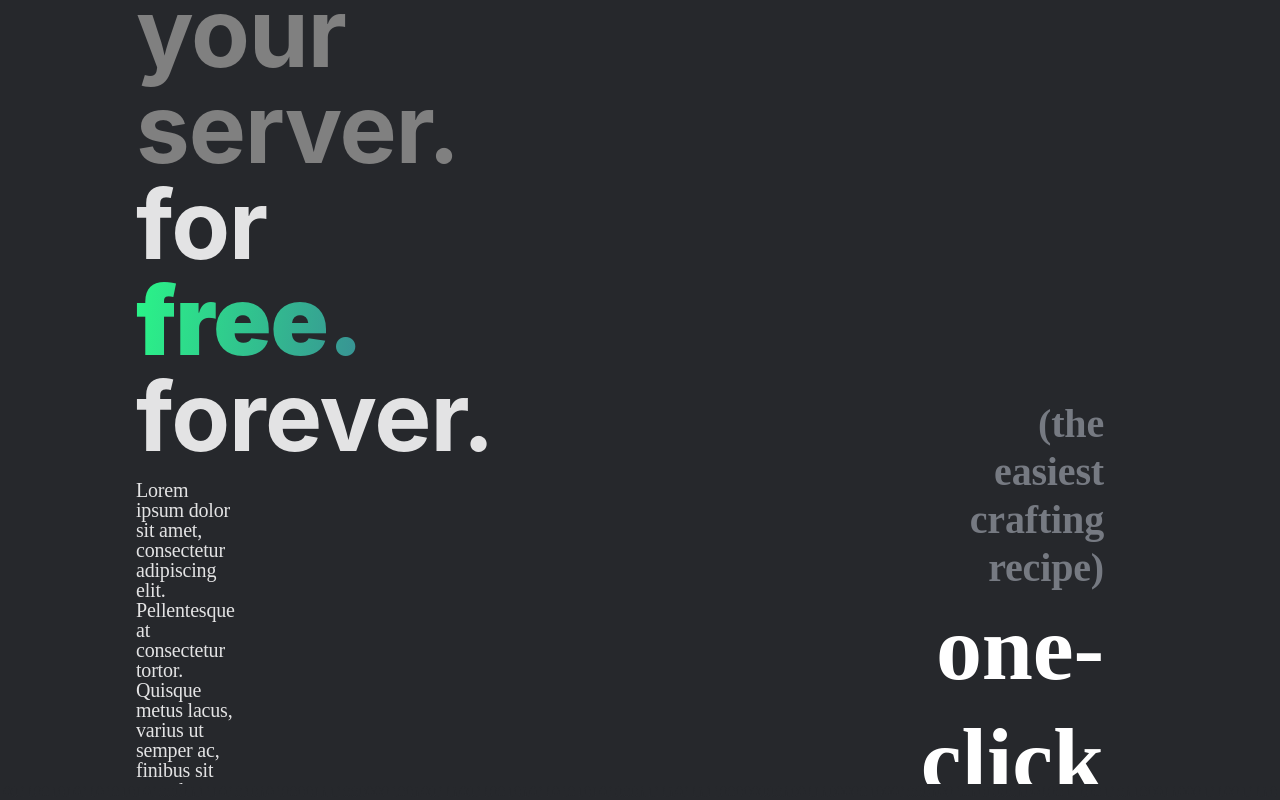
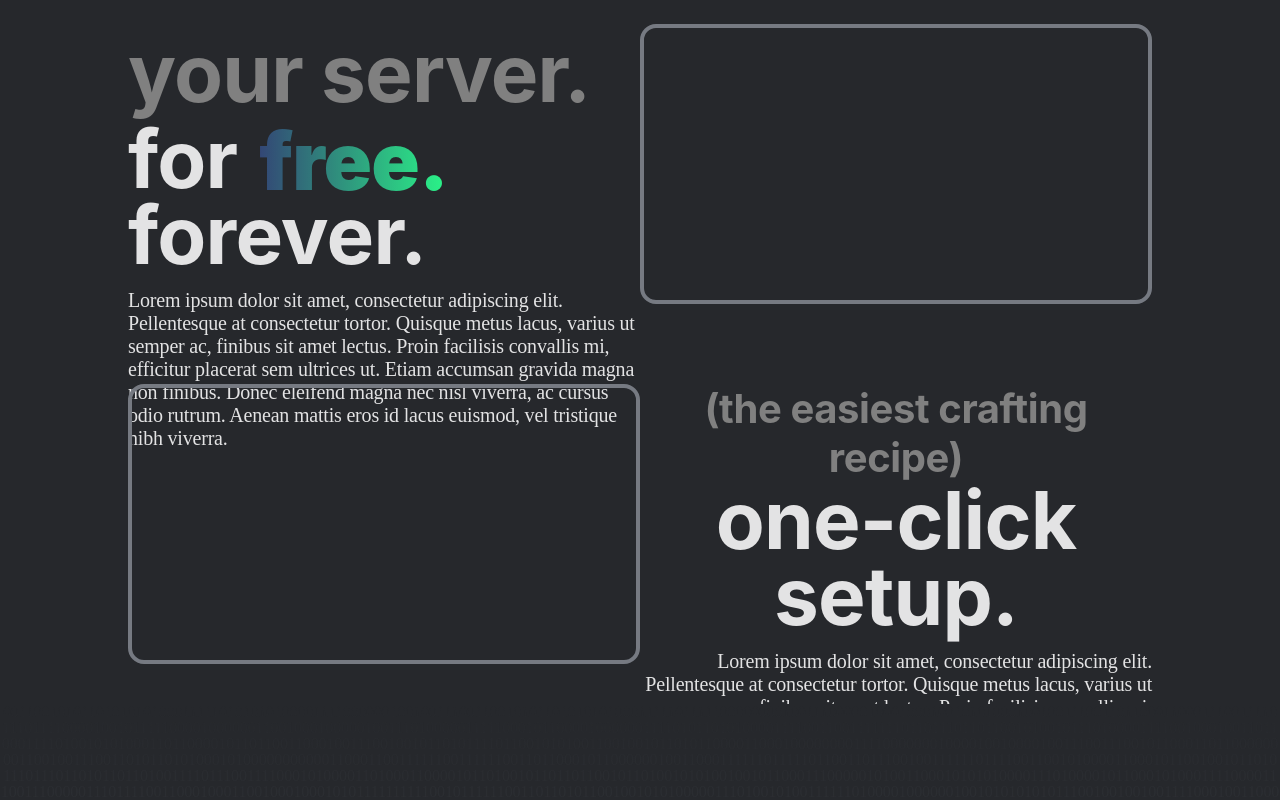
Before and after one commit to Lodestone-Team/frontend, a React (Create React App) app: page / in a window 1280 px wide. Shown: the part 1480-2280 px from the top of the page. Built offline with nearby package versions, Linux system fonts and the light colour scheme.

Commit message:
code refactor, ~20% reduction. footer finished.

```diff
--- a/src/App.css
+++ b/src/App.css
@@ -36,19 +36,31 @@
   background-clip: unset; /* here to avoid warnings */
 	-webkit-background-clip: text;
 	-webkit-text-fill-color: transparent;
-  background-color: var(--std-gradient);
+  background-image: var(--std-gradient);
   width: fit-content;
   font-weight: 900;
+  font-size: 500%;
+  line-height: 100%;
+  letter-spacing: -0.01em;
+  height: 100%;
+
 }
 
 .Header-White {
   color: #E3E3E4;
   width: fit-content;
+  font-size: 500%;
+  line-height: 95%;
+  font-weight: 700;
+  letter-spacing: -0.01em;
 }
 
 .Header-Grey {
   color: grey;
   width: fit-content;
+  font-size: 500%;
+  font-weight: 700;
+  letter-spacing: -0.01em;
 }
 
 .Section-Default {
@@ -58,8 +70,12 @@
 }
 
 .Text-Paragraph {
+  text-align: left;
   color: #E3E3E4;
   font-family: 'Satoshi';
+  font-weight: 500;
+  font-size: 1.25rem;
+  letter-spacing: -0.01em;
 }
 
 .Bar-Container {
@@ -277,94 +293,69 @@
 }
 
 #About-section {
-  height: 60vh;
+  height: 100vh;
 }
 
-.App-about-container {
-  display: flex;
-  flex-direction: column;
-  align-items: flex-start;
-  padding: 5rem 1rem 1rem 1rem;
-  margin-left: 15vh;
-  margin-right: 65rem;
-  text-align: left;
+#App-about-grid {
+  display: grid;
+  grid-template-columns: 10vw 40vw 40vw 10vw;
+  grid-template-rows: 5vh 35vh 35vh 10vh;
+  row-gap: 10vh;
 }
 
-.App-about-title-container {
-  margin-bottom: 2vh;
-  font-weight: 700;
-  font-size: 6rem;
-  letter-spacing: -0.01em;
-  display: flex;
-  flex-wrap: wrap;
-  line-height: 100%;
+#App-about-container {
+  grid-column: 2;
+  grid-row: 2;
 }
 
-#about-wh {
-  flex-basis: 27%;
+#About-grad-free-container {
+  position: relative;
 }
 
-
-
-.App-about-title-gradient {
-	background: linear-gradient(98.23deg, #2af588 0%, #405a9b 154.02%);
-  background-clip: unset;
-	-webkit-background-clip: text;
-	-webkit-text-fill-color: transparent;
-
-  font-weight: 900;
-  flex-basis: 40%;
+#About-grad-free {
+  font-size: 100%;
+  position: absolute;
+  left: 120%;
+  top: 0%;
 }
 
-.App-about-title-text {
-  font-family: 'Satoshi';
-  font-weight: 500;
-  font-size: 1.25rem;
-  line-height: 100%;
+#About-para {
+  margin-top: 2vh;
+}
 
-  letter-spacing: -0.01em;
+#About-img-1 {
+  grid-column: 3;
+  grid-row: 2;
+}
 
-  color: #E3E3E4;
+#About-img-2 {
+  grid-column: 2;
+  grid-row: 3;
+}
+
+#App-ss-container {
+  grid-column: 3;
+  grid-row: 3;
+  position: relative;
+}
+
+#SS-header-grey {
+  font-size: 2.5rem;
+  margin-right: 0%;
+  margin-left: auto;
+}
+
+#SS-header-white {
+  margin-right: 0%;
+  margin-left: auto;
+}
+
+#SS-text-para {
+  text-align: right;
+  margin-top: 2vh;
 }
 /* ---------------------------------------------------------------- */
-.App-simple-setup {
-  background: var(--dark-background);
-  font-family: 'Satoshi';
-  height: 25rem;
-}
-
-.App-simple-setup-container {
-  display: flex;
-  flex-direction: column;
-  align-items: flex-end;
-  text-align: right;
-  padding: 1rem 1rem 1rem 1rem;
-  margin-left: 65rem;
-  margin-right: 10rem;
-  letter-spacing: -0.01em;
-}
-
-.App-simple-setup-superscript {
-  color: #767A82;
-  font-weight: 700;
-  font-size: 2.5rem;
-  line-height: 120%;
-}
-
-.App-simple-setup-title {
-  color: white;
-  font-weight: 700;
-  font-size: 5.75rem;
-  line-height: 7rem;
-}
-
-.App-simple-setup-text {
-  color: #E3E3E4;
-  font-weight: 500;
-  font-size: 1.25rem;
-  line-height: 100%;
-}
-
+/* Security section is beyond repair. will replace with a svg sometime */
 /*security section wrapper*/
 .App-security {
   background: var(--dark-background);
@@ -475,6 +466,8 @@
   width: 74vw; /* 75% of the width of the veiwer */
 }
 
+/* ---------------------------------------------------------------- */
+
 /* code for app control section here
 .App-control {
   background: var(--dark-background);
@@ -490,49 +483,23 @@
 
 /* code for app tools section here */
 
-.App-tools {
-  background: var(--dark-background);
-  height: 110rem;
-  width: 100%;
-  position: relative;
+#Tools-section {
+  height: 100rem;
 }
 
-.App-tools-title-one {
-  font-family: sans-serif;
-	background: linear-gradient(98.23deg, #2af588 0%, #405a9b 154.02%);
-  font-weight: 900;
-  font-size: 6rem;
-
-  /* gives us nice text */
-  background-clip: unset;
-	-webkit-background-clip: text;
-	-webkit-text-fill-color: transparent;
-
-  width: fit-content;
+#Tools-title-grad {
   position: absolute;
-  top: 5vh;
+  top: 0vh;
   left: 10vw;
 }
 
-/* doing it this way because lazy. fix when refactor code */
-.App-tools-title-two {
-  font-family: sans-serif;
-	background: white;
-  font-weight: 900;
-  font-size: 6rem;
-
-  /* gives us nice text */
-  background-clip: unset;
-	-webkit-background-clip: text;
-	-webkit-text-fill-color: transparent;
-
-  width: fit-content;
+#Tools-title-white {
   position: absolute;
-  top: 15vh;
+  top: 10vh;
   left: 10vw;
 }
 
-.App-control-text-wrapper {
+#Control-text-wrapper {
   /* grid things */
   display: grid;
     /* left and right margins are total 20% vw => 80% left for columns */
@@ -544,39 +511,31 @@
   position: absolute;
   width: 100%;
   top: 35vh;
-
-
-  /* font */
-  font-style: 'Satoshi';
-  color: white;
-  font-weight: 500;
-  font-size: 1.125rem;
-  line-height: 2rem;
 }
 
 /* columns 1 and 6 are not meant to be used. */
 /* here is just demonstrating grid functionality, make actual decisions time of */
-.App-control-text-one {
+#Control-text-one {
   grid-column: 2;
   grid-row: 1;
 }
 
-.App-control-text-two {
+#Control-text-two {
   grid-column: 2 / 4;
   grid-row: 2;
 }
 
-.App-control-text-three {
+#Control-text-three {
   grid-column: 2 / 4;
   grid-row: 3;
 }
 
-.App-control-text-four {
+#Control-text-four {
   grid-column: 2 / 6;
   grid-row: 4;
 }
 
-.App-control-text-five {
+#Control-text-five {
   grid-column: 2;
   grid-row: 5;
 }
@@ -585,63 +544,62 @@
   grid-column: 4 / 6;
   grid-row: 1 / 6;
 }
-.App-control-image-box {
+
+#Control-sticky-img {
+  position: sticky;
   top: 0;
-  position: sticky;
-  border: 0.5vmin solid rgb(85, 79, 78);
-  border-radius: 2vmin;
   width: 40vw;
   height: 30vh;
 }
 
+/* ---------------------------------------------------------------- */
 
-.App-footer {
-  background: var(--dark-background);
+#Footer {
   height: 60rem;
-  width: 100%;
-  position: relative;
-
 }
 
-/* doing it this way because lazy. fix when refactor code */
-.App-footer-title {
-  font-family: sans-serif;
-	background: white;
-  font-weight: 900;
-  font-size: 6rem;
+#Footer-title {
+  position: absolute;
+  text-align: left;
+  font-size: 800%;
+  top: 15vh;
+  left: 10vw;
+  width: 50vw;
+}
 
-  /* gives us nice text */
-  background-clip: unset;
-	-webkit-background-clip: text;
-	-webkit-text-fill-color: transparent;
-
-  text-align: left;
-  width: 40vw;
+.Footer-Links {
   position: absolute;
-  top: 15vh;
+  text-decoration: none;
+  font-size: 1.5rem;
   left: 10vw;
 }
 
-.App-footer-download {
-
+#Footer-download {
+  bottom: 45vh;
+  left: 20vw;
 }
 
-.App-footer-github {
-
+#Footer-github {
+  bottom: 22vh;
 }
 
-.App-footer-wwu {
-
+#Footer-wwu {
+  bottom: 25vh;
 }
 
-.App-footer-about-us { /*more like amongus */
-
+#Footer-about-us { /*more like amongus */
+  bottom: 28vh;
 }
 
-.App-footer-cc {
-
+#Footer-cc {
+  bottom: 5vh;
+  font-size: 0.8rem;
 }
 
-.App-footer-image {
-
+#Footer-image {
+  position: absolute;
+  bottom: 5vh;
+  right: 10vh;
+  width: 50vw;
+  height: 50vh;
 }
--- a/src/App.tsx
+++ b/src/App.tsx
@@ -55,41 +55,41 @@ const App: React.FunctionComponent = () => {
       </div>
         {/* code above unfactored */}
       <div className="Section-Default" id="About-section">
-        <div className="App-about-container">
-          <div className="App-about-title-container">
+        <div id="App-about-grid">
+          <div id="App-about-container">
             <div className="Header-Grey">
               your server.
             </div>
-            <div className="Header-White" id="about-wh">
+            <div className="Header-White" id="About-grad-free-container">
               for
-            </div>
-            <div className="App-about-title-gradient">
-              free.
+              <div className="Header-Gradient" id="About-grad-free">
+                free.
+              </div>
             </div>
             <div className="Header-White">
               forever.
             </div>
-          </div>
-          <div className="App-about-title-text">
+            <div className="Text-Paragraph" id="About-para">
               Lorem ipsum dolor sit amet, consectetur adipiscing elit. Pellentesque at consectetur tortor. Quisque metus lacus, varius ut semper ac, finibus sit amet lectus. Proin facilisis convallis mi, efficitur placerat sem ultrices ut. Etiam accumsan gravida magna non finibus. Donec eleifend magna nec nisl viverra, ac cursus odio rutrum. Aenean mattis eros id lacus euismod, vel tristique nibh viverra.
             </div>
           </div>
-        <div className="App-about-img"></div>
-      </div>
 
-      <div className="App-simple-setup">
-        <div className="App-simple-setup-container">
-          <div className="App-simple-setup-superscript">
-            (the easiest crafting recipe)
+          <div id="App-ss-container">
+            <div className="Header-Grey" id="SS-header-grey">
+              (the easiest crafting recipe)
+            </div>
+            <div className="Header-White" id="SS-header-white">
+              one-click setup.
+            </div>
+            <div className="Text-Paragraph" id="SS-text-para">
+            Lorem ipsum dolor sit amet, consectetur adipiscing elit. Pellentesque at consectetur tortor. Quisque metus lacus, varius ut semper ac, finibus sit amet lectus. Proin facilisis convallis mi, efficitur placerat sem ultrices ut. Etiam accumsan gravida magna non finibus. Donec eleifend magna nec nisl viverra, ac cursus odio rutrum. Aenean mattis eros id lacus euismod, vel tristique nibh viverra.
+            </div>
           </div>
-          <div className="App-simple-setup-title">
-            one-click setup.
-          </div>
-          <div className="App-simple-setup-text">
-            Lorem ipsum dolor sit amet, consectetur adipiscing elit. Pellentesque at consectetur tortor. Quisque metus lacus, varius ut semper ac, finibus sit amet lectus. Proin facilisis convallis mi, efficitur placerat sem ultrices ut. Etiam accumsan gravida magna non finibus. Donec eleifend magna nec nisl viverra, ac cursus odio rutrum. Aenean mattis eros id lacus euismod, vel tristique nibh viverra.
-          </div>
+
+          <div className="Image-Box" id="About-img-1"></div>
+          <div className="Image-Box" id="About-img-2"></div>
         </div>
-      </div>
+    </div>
 
       <div className="App-security">
         <div className="App-security-binary">
@@ -118,61 +118,59 @@ const App: React.FunctionComponent = () => {
       <div className="App-control">
       </div>
 
-      <div className="App-tools">
-        <div className="App-tools-title-one">
+      <div className="Section-Default" id="Tools-section">
+        <div className="Header-Gradient" id="Tools-title-grad">
           power manage
         </div>
-        <div className="App-tools-title-two">
+        <div className="Header-White" id="Tools-title-white">
           your world.
         </div>
 
-        <div className="App-control-text-wrapper">
-          <div className="App-control-text-one">
+        <div id="Control-text-wrapper">
+          <div id="Control-text-one" className="Text-Paragraph">
             Lorem ipsum dolor sit amet, consectetur adipiscing elit. Pellentesque at consectetur tortor. Quisque metus lacus, varius ut semper ac, finibus sit amet lectus. Proin facilisis convallis mi, efficitur placerat sem ultrices ut. Etiam accumsan gravida magna non finibus. Donec eleifend magna nec nisl viverra, ac cursus odio rutrum. Aenean mattis eros id lacus euismod, vel tristique nibh viverra.
           </div>
-          <div className="App-control-text-two">
+          <div id="Control-text-two" className="Text-Paragraph">
             Lorem ipsum dolor sit amet, consectetur adipiscing elit. Pellentesque at consectetur tortor. Quisque metus lacus, varius ut semper ac, finibus sit amet lectus. Proin facilisis convallis mi, efficitur placerat sem ultrices ut. Etiam accumsan gravida magna non finibus. Donec eleifend magna nec nisl viverra, ac cursus odio rutrum. Aenean mattis eros id lacus euismod, vel tristique nibh viverra.
           </div>
-          <div className="App-control-text-three">
+          <div id="Control-text-three" className="Text-Paragraph">
             Lorem ipsum dolor sit amet, consectetur adipiscing elit. Pellentesque at consectetur tortor. Quisque metus lacus, varius ut semper ac, finibus sit amet lectus. Proin facilisis convallis mi, efficitur placerat sem ultrices ut. Etiam accumsan gravida magna non finibus. Donec eleifend magna nec nisl viverra, ac cursus odio rutrum. Aenean mattis eros id lacus euismod, vel tristique nibh viverra.
           </div>
-          <div className="App-control-text-four">
+          <div id="Control-text-four" className="Text-Paragraph">
             Lorem ipsum dolor sit amet, consectetur adipiscing elit. Pellentesque at consectetur tortor. Quisque metus lacus, varius ut semper ac, finibus sit amet lectus. Proin facilisis convallis mi, efficitur placerat sem ultrices ut. Etiam accumsan gravida magna non finibus. Donec eleifend magna nec nisl viverra, ac cursus odio rutrum. Aenean mattis eros id lacus euismod, vel tristique nibh viverra.
           </div>
-          <div className="App-control-text-five">
+          <div id="Control-text-five" className="Text-Paragraph">
             Lorem ipsum dolor sit amet, consectetur adipiscing elit. Pellentesque at consectetur tortor. Quisque metus lacus, varius ut semper ac, finibus sit amet lectus. Proin facilisis convallis mi, efficitur placerat sem ultrices ut. Etiam accumsan gravida magna non finibus. Donec eleifend magna nec nisl viverra, ac cursus odio rutrum. Aenean mattis eros id lacus euismod, vel tristique nibh viverra.
           </div>
 
           <div className="App-control-image-stickybox">
-            <div className="App-control-image-box">
+            <div className="Image-Box" id="Control-sticky-img">
               unionize.png
             </div>
           </div>
         </div>
       </div>
 
-      <div className="App-footer">
-        <div className="App-footer-title">
+      <div className="Section-Default" id="Footer">
+        <div className="Header-White" id="Footer-title">
           where will you go?
         </div>
-        <div className="App-footer-download">
+        <a href="http://localhost:3000/" id="Footer-download" className="Text-Paragraph Footer-Links">
           download now!
-        </div>
-        <div className="App-footer-github">
+        </a>
+        <a href="http://localhost:3000/" id="Footer-github" className="Text-Paragraph Footer-Links">
           view our github repo! &#8594;
-        </div>
-        <div className="App-footer-wwu">
-          interested in working with us? &#8594;
-        </div>
-        <div className="App-footer-about-us">
-          About Us &#8594;
-        </div>
-        <div className="App-footer-cc">
+        </a>
+        <a href="http://localhost:3000/" id="Footer-wwu" className="Text-Paragraph Footer-Links">
+          work with us! &#8594;
+        </a>
+        <a href="http://localhost:3000/" id="Footer-about-us" className="Text-Paragraph Footer-Links">
+          about us &#8594;
+        </a>
+        <div id="Footer-cc" className="Text-Paragraph Footer-Links">
           © COPYRIGHT LODESTONE 2022. ALL RIGHTS RESERVED.
         </div>
-        <div className="App-footer-image">
-
-        </div>
+        <div id="Footer-image" className="Image-Box"></div>
       </div>
     </div>
   );
```
